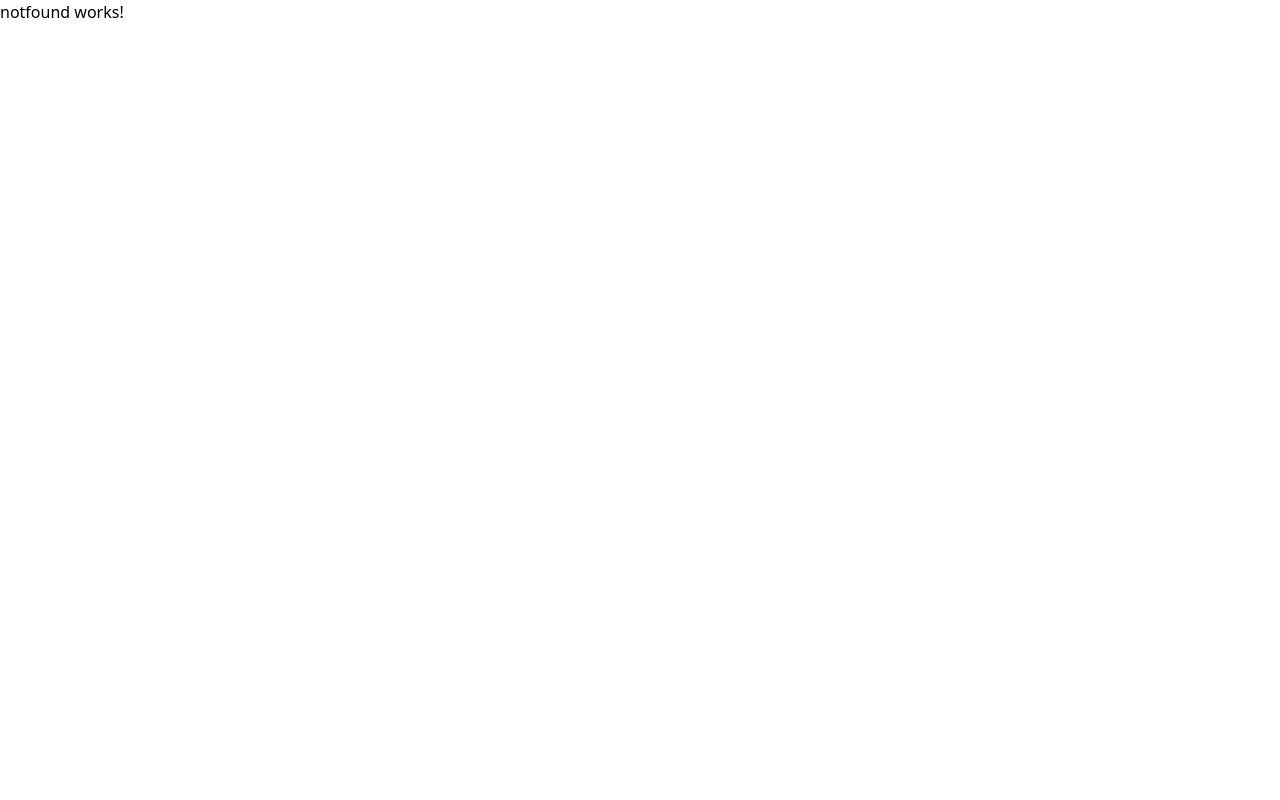
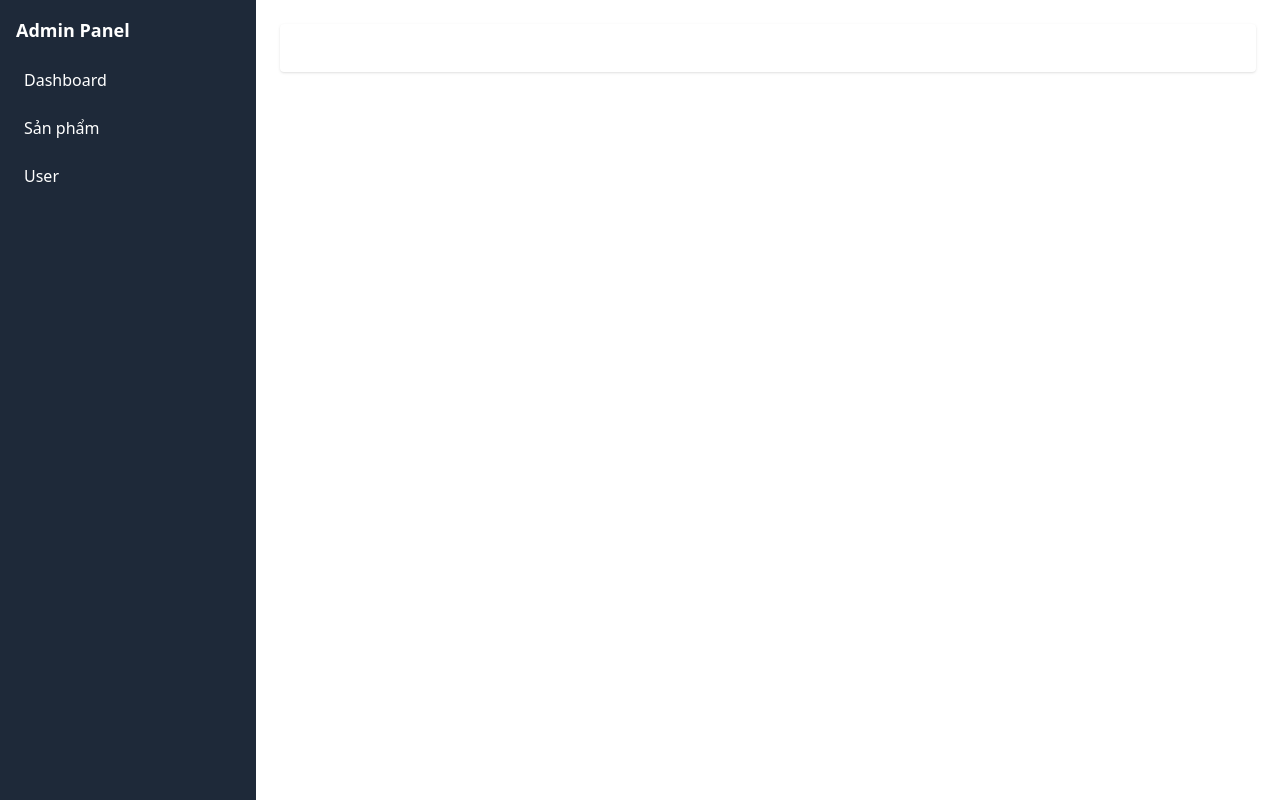
Before and after one commit to chinhpd5/WEB2081, an Angular app in the folder web2081/: page /admin in a window 1280 px wide. Built offline with nearby package versions, Linux system fonts and the light colour scheme.

Commit message:
layout admin

```diff
--- /dev/null
+++ b/web2081/src/app/layout/admin/admin.component.html
@@ -0,0 +1,26 @@
+<div class="flex h-screen">
+  <!-- Sidebar -->
+  <aside class="w-64 bg-gray-800 text-white flex flex-col">
+      <div class="p-4 text-lg font-bold">Admin Panel</div>
+      <nav class="flex-1 px-2 space-y-2">
+          <a [routerLink]="'/admin'" class="block px-4 py-2 rounded hover:bg-gray-700">Dashboard</a>
+          <a [routerLink]="'/admin/product'" class="block px-4 py-2 rounded hover:bg-gray-700">Sản phẩm</a>
+          <a [routerLink]="'/admin/user'" class="block px-4 py-2 rounded hover:bg-gray-700">User</a>
+      </nav>
+  </aside>
+
+  <!-- Main Content -->
+  <div class="flex-1 flex flex-col">
+      <!-- <header class="bg-white shadow p-4 flex justify-between items-center">
+          <h1 class="text-xl font-semibold">Dashboard</h1>
+          <div class="bg-gray-200 p-2 rounded-full">User</div>
+      </header> -->
+
+      <!-- Content Area -->
+      <main class="flex-1 p-6">
+          <div class="bg-white p-6 rounded shadow">
+             <router-outlet></router-outlet>
+          </div>
+      </main>
+  </div>
+</div>
--- /dev/null
+++ b/web2081/src/app/page/admin/product-add/product-add.component.html
@@ -0,0 +1 @@
+<p>product-add works!</p>
--- /dev/null
+++ b/web2081/src/app/page/admin/product-list/product-list.component.html
@@ -0,0 +1,9 @@
+<!-- <a [routerLink]="'add'"
+  class="px-4 py-2 bg-blue-500 text-white font-semibold rounded-lg shadow-md hover:cursor-pointer hover:bg-blue-600 focus:outline-none focus:ring-2 focus:ring-blue-400 focus:ring-opacity-75">
+  Thêm mới
+</a> -->
+
+<a [routerLink]="'/admin/product/add'"
+  class="px-4 py-2 bg-blue-500 text-white font-semibold rounded-lg shadow-md hover:cursor-pointer hover:bg-blue-600 focus:outline-none focus:ring-2 focus:ring-blue-400 focus:ring-opacity-75">
+  Thêm mới
+</a>
```
Also changed, not shown: web2081/src/app/app.routes.ts (+9 -0 lines), web2081/src/app/layout/admin/admin.component.ts (added, +14 -0 lines), web2081/src/app/page/admin/product-add/product-add.component.ts (added, +11 -0 lines), web2081/src/app/page/admin/product-list/product-list.component.ts (added, +12 -0 lines), web2081/src/app/layout/admin/admin.component.css (added), web2081/src/app/page/admin/product-add/product-add.component.css (added), web2081/src/app/page/admin/product-list/product-list.component.css (added).
